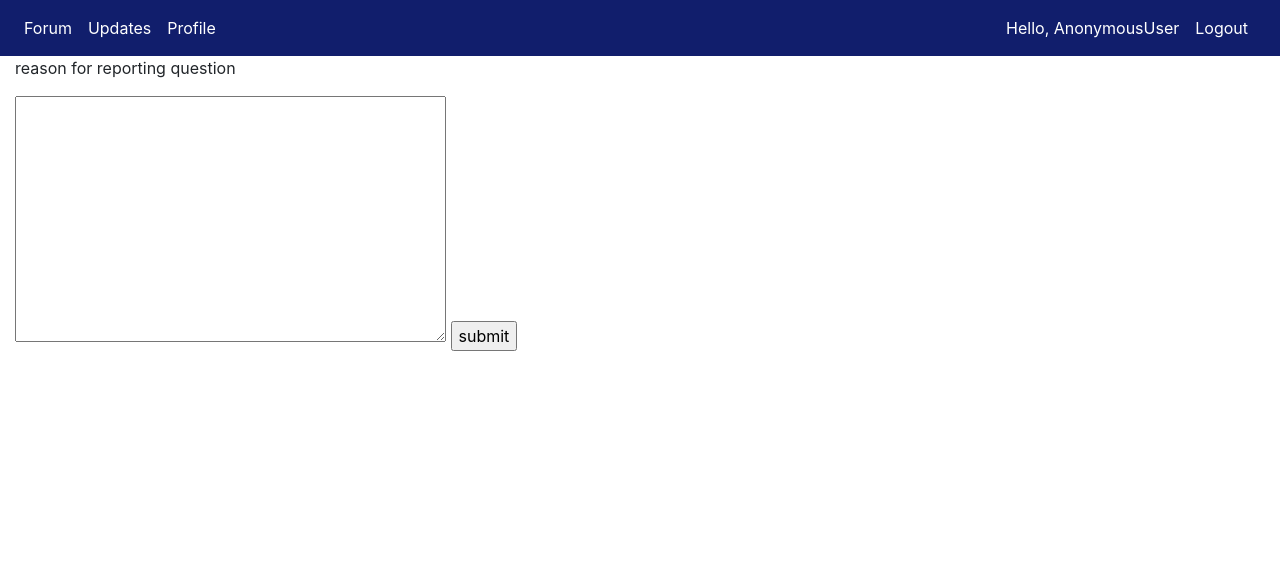
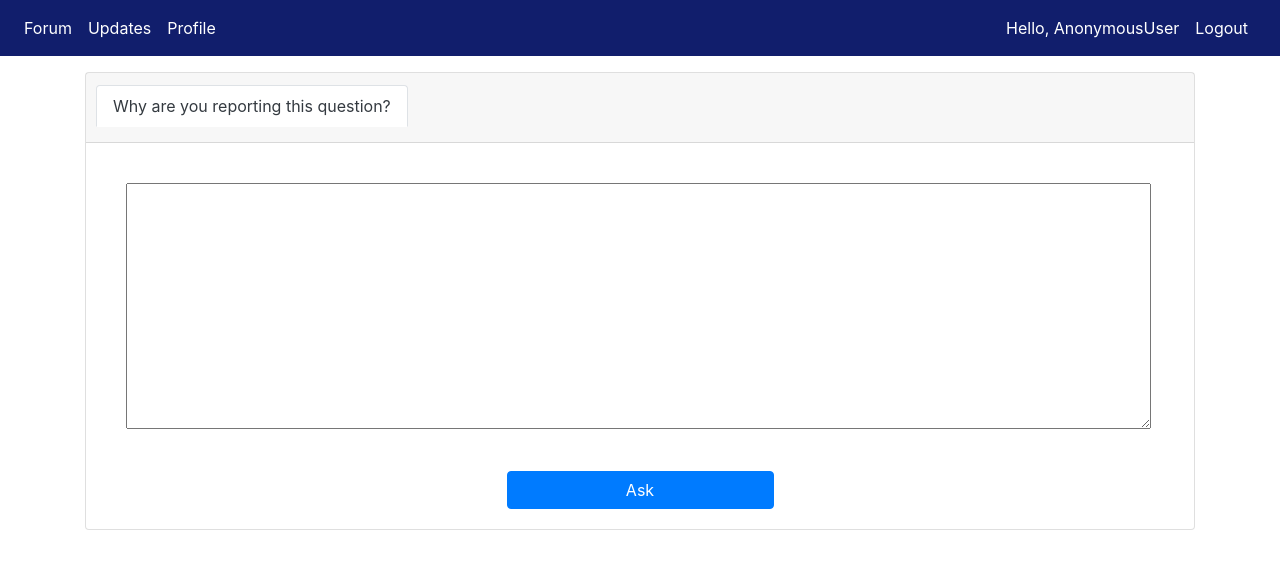
Before and after one commit to DevelopersLeague/StudNet, a Django app: template forum/templates/forum/question_report.html in a window 1280 px wide. Shown: the top 569 px of the page. Run offline with Django 3.2, Linux system fonts and the light colour scheme; the template is opened without the code that fills it: values that come from a table or form of the project are taken from there, others are empty; some libraries are stand-ins or nearby versions.

Commit message:
Added styling to remaining webpages

```diff
--- a/forum/templates/forum/profile.html
+++ b/forum/templates/forum/profile.html
@@ -9,7 +9,7 @@
                 <div class="card my-3 mx-3 col-md-8 mx-auto">
                 <div class="card-body">
                     <a class="card-link" href="{% url  'question_display' question.id %}">
-                        <h5 class="card-body text-dark"> {{question.question_text}}</h5>
+                        <h5 class="card-body"> {{question.question_text}}</h5>
                     </a>
                 </div>
                 </div>
--- a/forum/templates/forum/question_create.html
+++ b/forum/templates/forum/question_create.html
@@ -22,7 +22,7 @@
 
                     <ul class="nav nav-tabs card-header-tabs" id="myTab" role="tablist">
                         <li class="nav-item">
-                            <a class="nav-link active" id="posts-tab" data-toggle="tab" href="#posts" role="tab" aria-controls="posts" aria-selected="true">Have a question? Ask it!!</a>
+                            <a class="nav-link active text-dark" id="posts-tab" data-toggle="tab" href="#posts" role="tab" aria-controls="posts" aria-selected="true">Have a question? Ask it!!</a>
                         </li>
                         <li class="nav-item active px-3 mx-3 mt-1 mb-0">
                             <p class="mb-0 pb-0">
@@ -38,7 +38,6 @@
                             <div class="form-group">
                                 <label class="sr-only" for="message">post</label>
                                 <!-- <textarea class="form-control" id="message" rows="3" placeholder="...."></textarea> -->
-                                {{form.question_text.label}}
                                 {{form.question_text}}
                             </div>
                         </div>
--- a/forum/templates/forum/question_report.html
+++ b/forum/templates/forum/question_report.html
@@ -1,9 +1,38 @@
 {% extends "forum/main.html" %}
     {% block content %}
-        <form action="" method="POST">
-            {% csrf_token %}
-            <p>reason for reporting question</p>
-            {{form.report_text}}
-            <input type="submit" value="submit">
-        </form>
+
+    <style>
+    #id_report_text{
+        margin: 20px;
+		width: 96%;
+		margin-right: 20px;
+    }
+    </style>
+    <div class="container mt-3">
+    <!-- ask question card starts here -->
+        <div class="card gedf-card">
+            <form action="" method="POST">
+                {% csrf_token %}
+                <div class="card-header">
+
+                    <ul class="nav nav-tabs card-header-tabs" id="myTab" role="tablist">
+                        <li class="nav-item">
+                            <p class="nav-link active text-dark" id="posts-tab" data-toggle="tab" href="#posts" role="tab" aria-controls="posts" aria-selected="true">Why are you reporting this question?</p>
+                        </li>
+                    </ul>
+                </div>
+                <div class="card-body">
+                    <div class="tab-content" id="myTabContent">
+                        <div class="tab-pane fade show active" id="posts" role="tabpanel" aria-labelledby="posts-tab">
+                            <div class="form-group">
+                                <label class="sr-only" for="message">post</label>
+                                <!-- <textarea class="form-control" id="message" rows="3" placeholder="...."></textarea> -->
+                                {{form.report_text}}
+                            </div>
+                        </div>
+                    </div>
+                    <button type="submit" class="btn btn-primary btn-block col-md-3 mx-auto">Ask</input>
+                </div>
+            </form>
+        </div>
     {% endblock %}
--- a/static/css/main.css
+++ b/static/css/main.css
@@ -14,11 +14,11 @@ body{
     color: #ffffff;
 }
 
-
+/*
 .card-title .card-body{
     color: #343a40 !important;
 }
-
+*/
 .nav-link{
     color: #ffffff !important;
 }
```
Also changed, not shown: forum/templates/forum/answer_report.html (+36 -1 lines).
